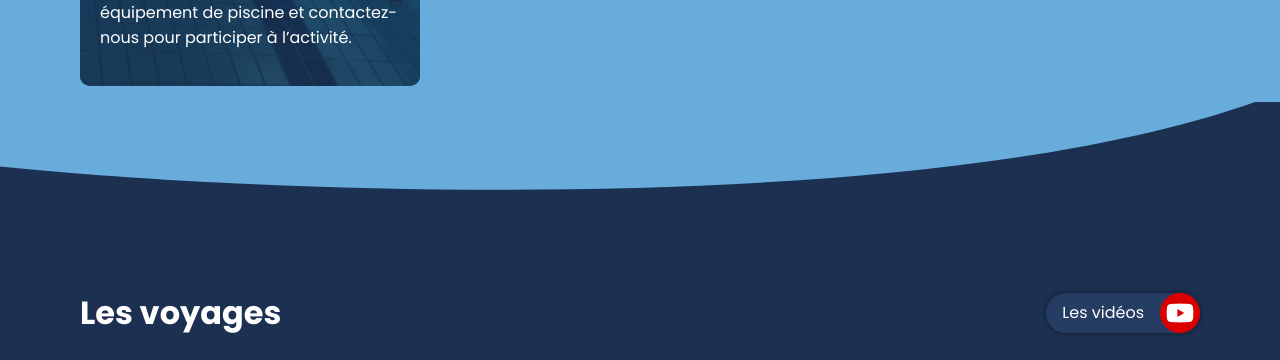
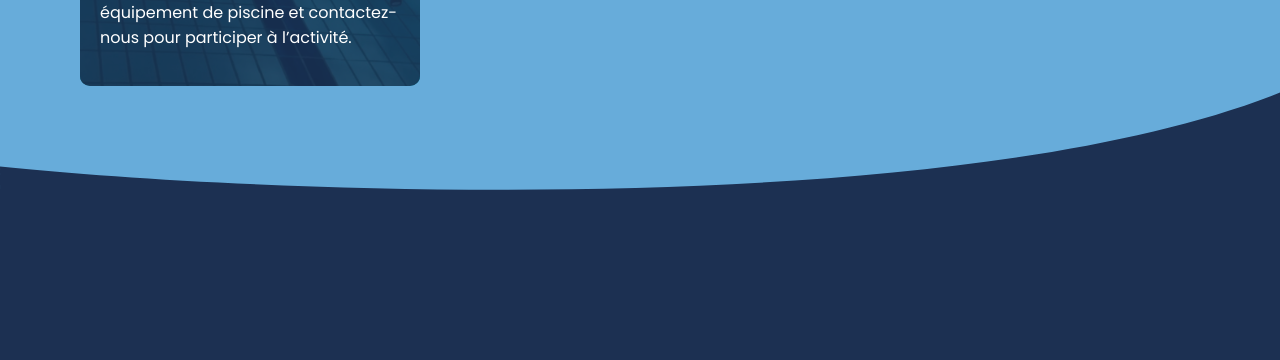
Before and after one commit to LaMobilery/CSMN-landing, a Vue app in the folder csmn_front/: page / in a window 1280 px wide. Shown: the part 2309-2669 px from the top of the page. Built offline with nearby package versions, Linux system fonts and the light colour scheme; grey boxes are pictures that could not be loaded.

Commit message:
Pb avec la vague au dessus de voyage qui se fini en bas par un horizontal droit:

```diff
--- a/csmn_front/src/views/TrainingCatalog.vue
+++ b/csmn_front/src/views/TrainingCatalog.vue
@@ -186,6 +186,8 @@
   display: flex;
   flex-direction: row;
   overflow-x: auto;
+  position: relative;
+  z-index: 2;
   scroll-behavior: smooth;
   -webkit-overflow-scrolling: touch;
   scrollbar-width: none;
@@ -205,7 +207,6 @@
   background-color: #67ACDA;
   position: relative;
   margin-top: -2rem;
-  z-index: -1;
   width: 100%;
   height: 30vh;
 }
```
